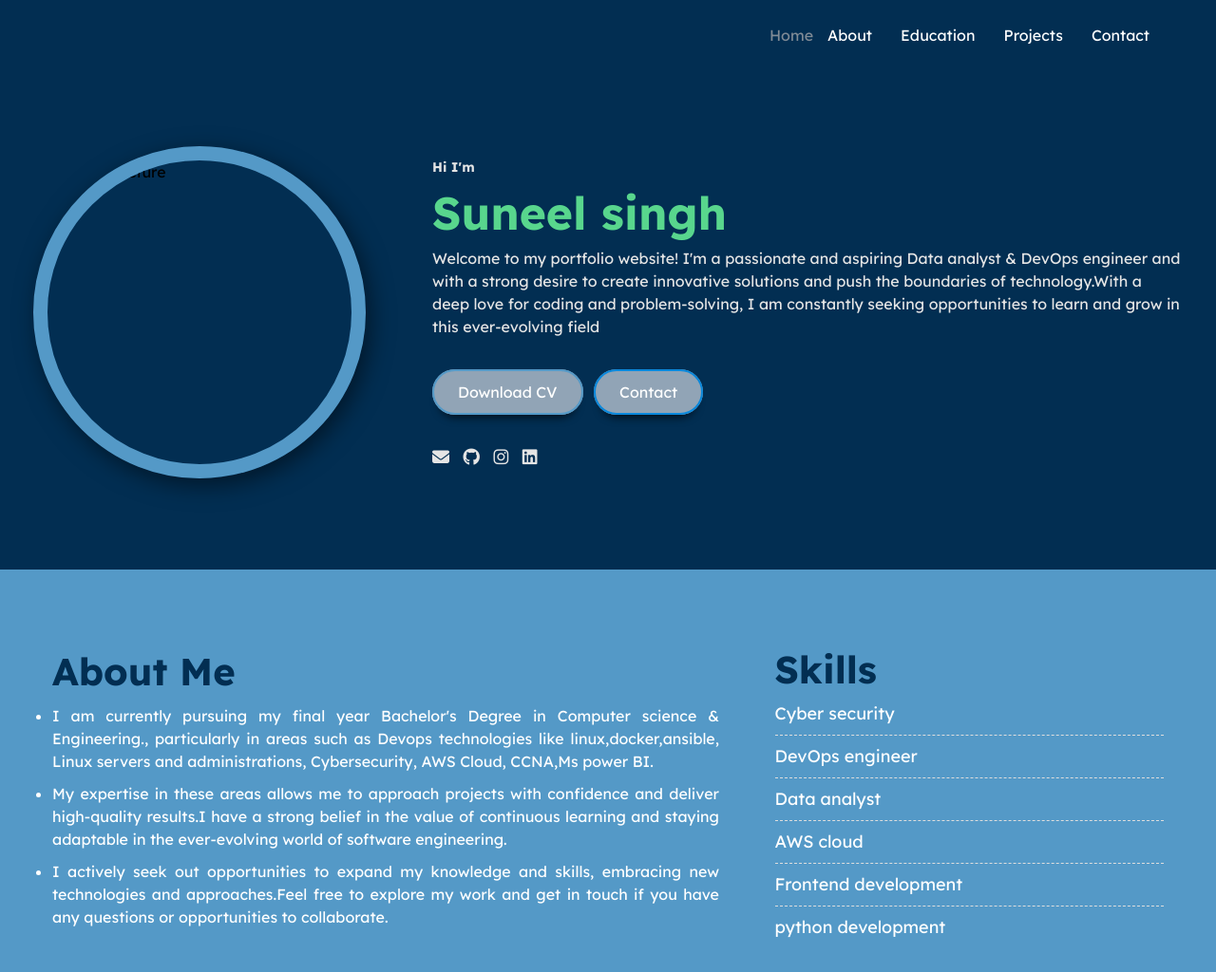
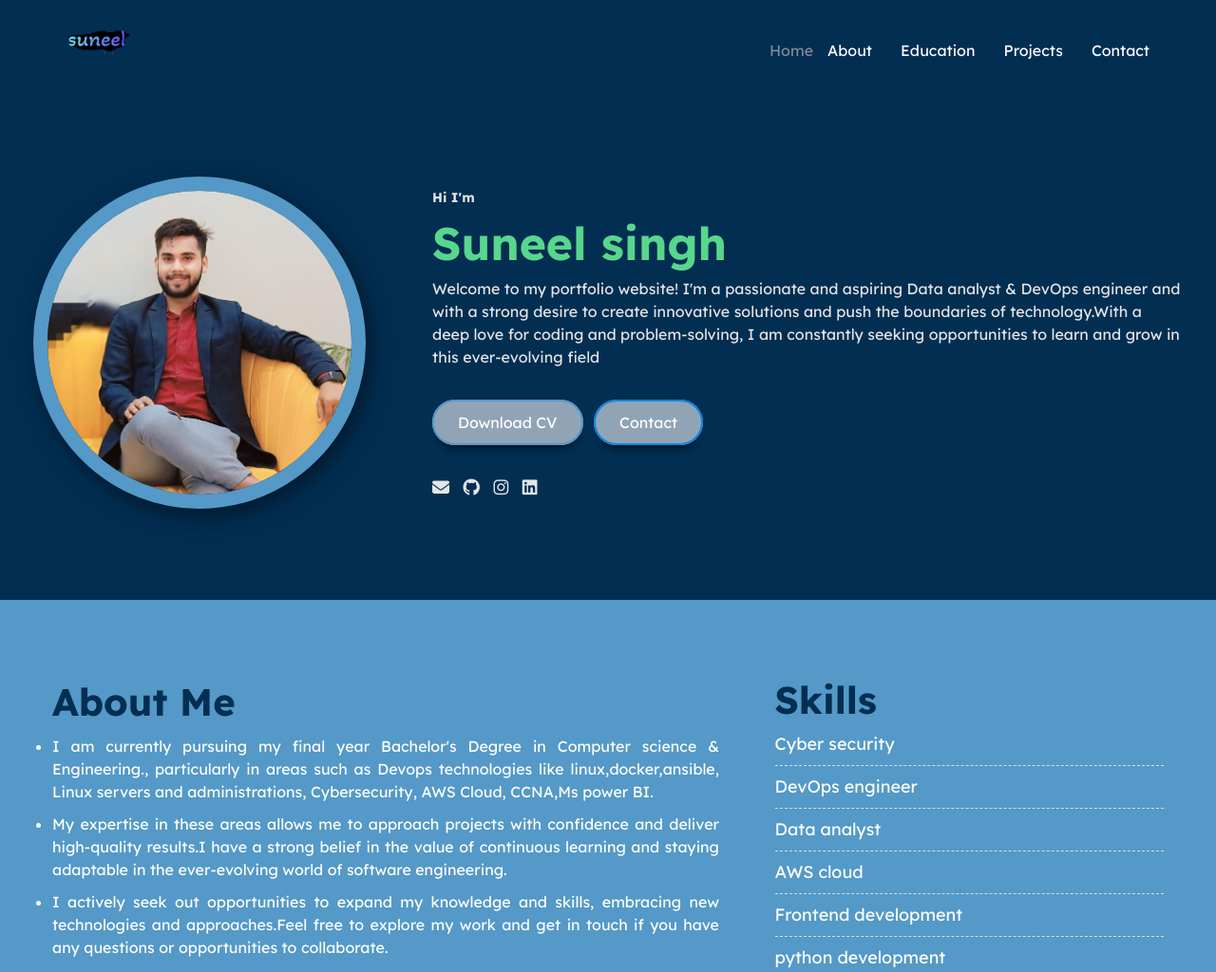
Before and after one commit to Ayush-rajak-18/suneel, a plain HTML site: page index.html in a window 1280 px wide. Shown: the top 1024 px of the page at 95% size. Drawn offline with nearby package versions, Linux system fonts and the light colour scheme.

Commit message:
Update index.html

```diff
--- a/index.html
+++ b/index.html
@@ -22,7 +22,7 @@
             <div class="header">
 
                 <a href="" class="logo">
-                    <img src="files/logo.png" alt="" class="signature">
+                    <img src="logo.png" alt="" class="signature">
 
                 </a>
 
@@ -46,7 +46,7 @@
     <!-------------------------- Home Page -------------------------->
     <div class="FirstElement" id="home">
         <div class="profile-photo">
-            <img src="files/profile.jpeg" alt="profile picture">
+            <img src="profile.jpeg" alt="profile picture">
         </div>
         <div class="profile-text">
             <h5>Hi I'm </h5><br>
@@ -54,7 +54,7 @@
             <p>Welcome to my portfolio website! I'm a passionate and aspiring Data analyst & DevOps engineer and  with a strong desire to create innovative solutions and push the boundaries of technology.With a deep love for coding and problem-solving, I am constantly seeking opportunities to learn and grow in this ever-evolving field</p>
 
             <div class="btn-group">
-                <a href="files/cv.pdf" class="btn   active">Download CV</a>
+                <a href="cv.pdf" class="btn   active">Download CV</a>
                 <a href="mailto:suneelsingh933639@gmail.com" class="btn">Contact</a>
             </div>
 
```
